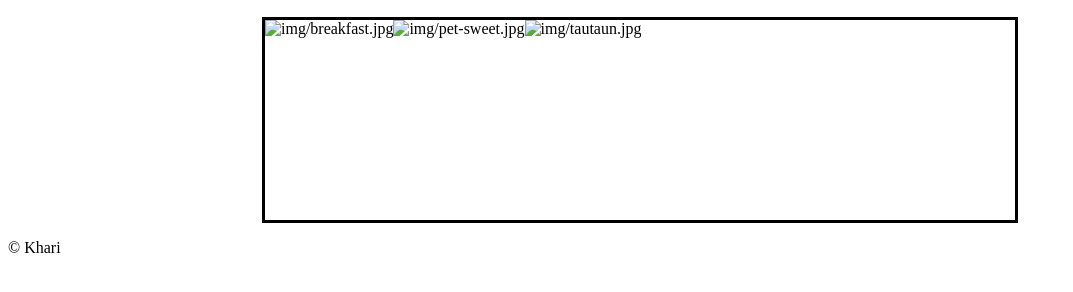
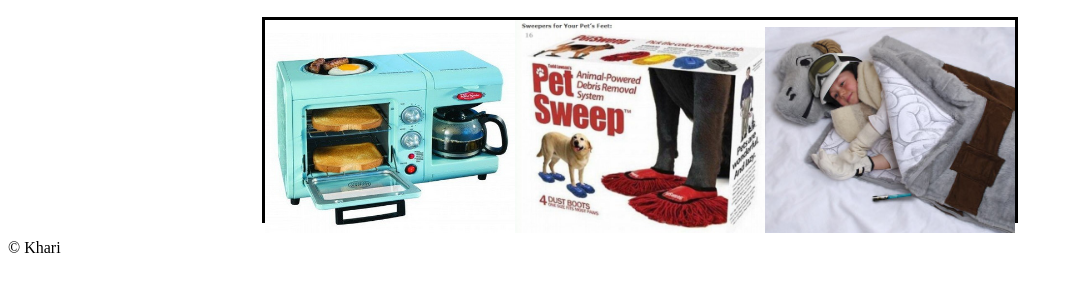
Before and after one commit to khari-hopes/odd-duck, a plain HTML site: page index.html in a window 1280 px wide. Shown: the part 110-402 px from the top of the page, without its empty margins (0-1073 px from the left). Drawn offline with Linux system fonts and the light colour scheme.

Commit message:
fixed images not popping up

```diff
--- a/app.js
+++ b/app.js
@@ -7,17 +7,17 @@
     new Product("bathroom", "img/bathroom.jpg"),
     new Product("boots", "img/boots.jpg"),
     new Product("breakfast", "img/breakfast.jpg"),
-  new Product("bubblegum", "img/bubblegum.jpg"),
+    new Product("bubblegum", "img/bubblegum.jpg"),
   new Product("chair", "img/chair.jpg"),
   new Product("cthulhu", "img/cthulhu.jpg"),
   new Product("dog-duck", "img/dog-duck.jpg"),
   new Product("dragon", "img/dragon.jpg"),
   new Product("pen", "img/pen.jpg"),
-  new Product("pet-sweet", "img/pet-sweet.jpg"),
+  new Product("pet sweep", "img/pet-sweep.jpg"),
   new Product("scissors", "img/scissors.jpg"),
   new Product("shark", "img/shark.jpg"),
-  new Product("sweep", "img/sweep.jpg"),
-  new Product("tautaun", "img/tautaun.jpg"),
+  new Product("sweep", "img/sweep.png"),
+  new Product("tautaun", "img/tauntaun.jpg"),
   new Product("unicorn", "img/unicorn.jpg"),
   new Product("water-can", "img/water-can.jpg"),
   new Product("wine-glass", "img/wine-glass.jpg"),
@@ -27,7 +27,7 @@
 buttonContainer: document.getElementById("button"),
 };
 
-function Product(filePath, productName) {
+function Product(productName, filePath) {
   this.productName = productName;
 this.filePath = filePath;
 this.votes = 0;
--- a/style.css
+++ b/style.css
@@ -8,6 +8,8 @@
   text-align: center;
 }
 
+
+
 img {
   width: 250px;
 }
```
Also changed, not shown: index.html (+1 -0 lines).
